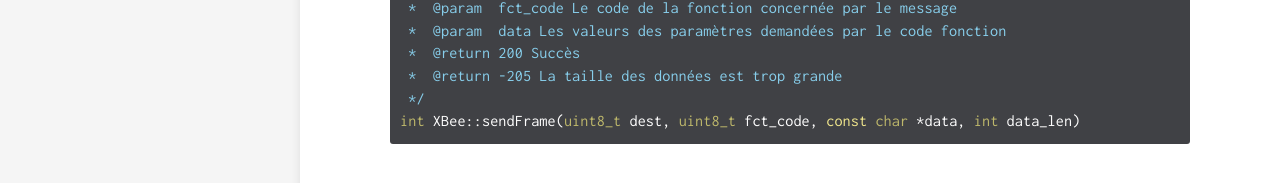
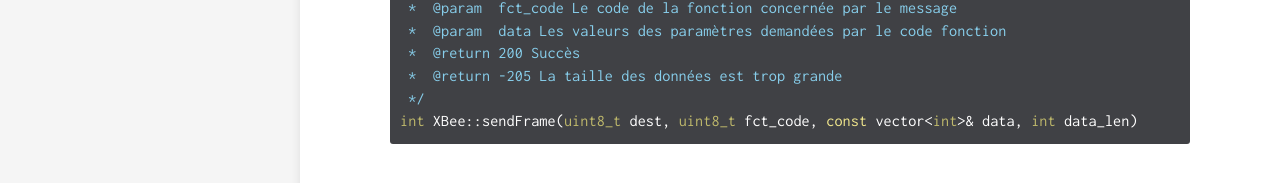
Before and after one commit to RobotechNancy/robotechnancy.github.io, a Jekyll site: the page built from _docs/communication/XBee/raspberry.md, in a window 1280 px wide and 900 px high, scrolled down 2164 px. Shown: the part 712-895 px from the top of the window. Built offline with Jekyll 4.4.1, drawn with Linux system fonts in a browser that asks for light colours.

Commit message:
Update raspberry.md
Maj exemple sendFrame

````diff
--- a/_docs/communication/XBee/raspberry.md
+++ b/_docs/communication/XBee/raspberry.md
@@ -93,5 +93,5 @@
  *  @return 200 Succès
  *  @return -205 La taille des données est trop grande
  */
-int XBee::sendFrame(uint8_t dest, uint8_t fct_code, const char *data, int data_len)
+int XBee::sendFrame(uint8_t dest, uint8_t fct_code, const vector<int>& data, int data_len)
 ```
````
